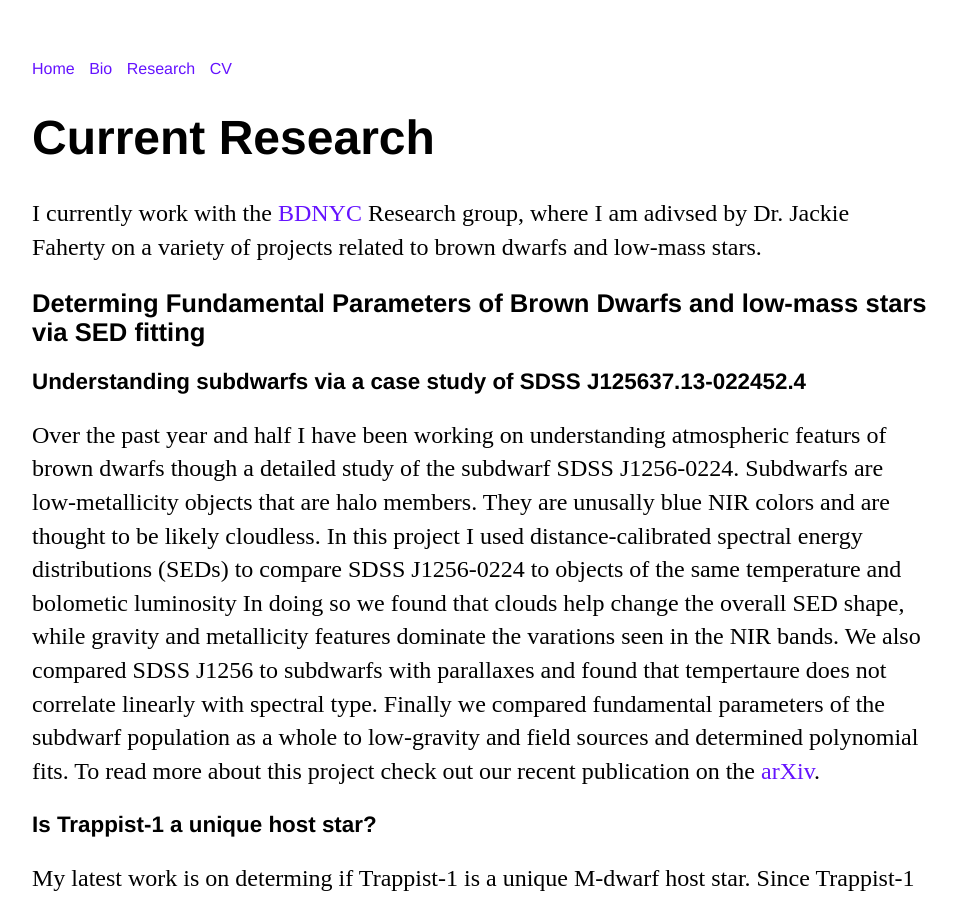
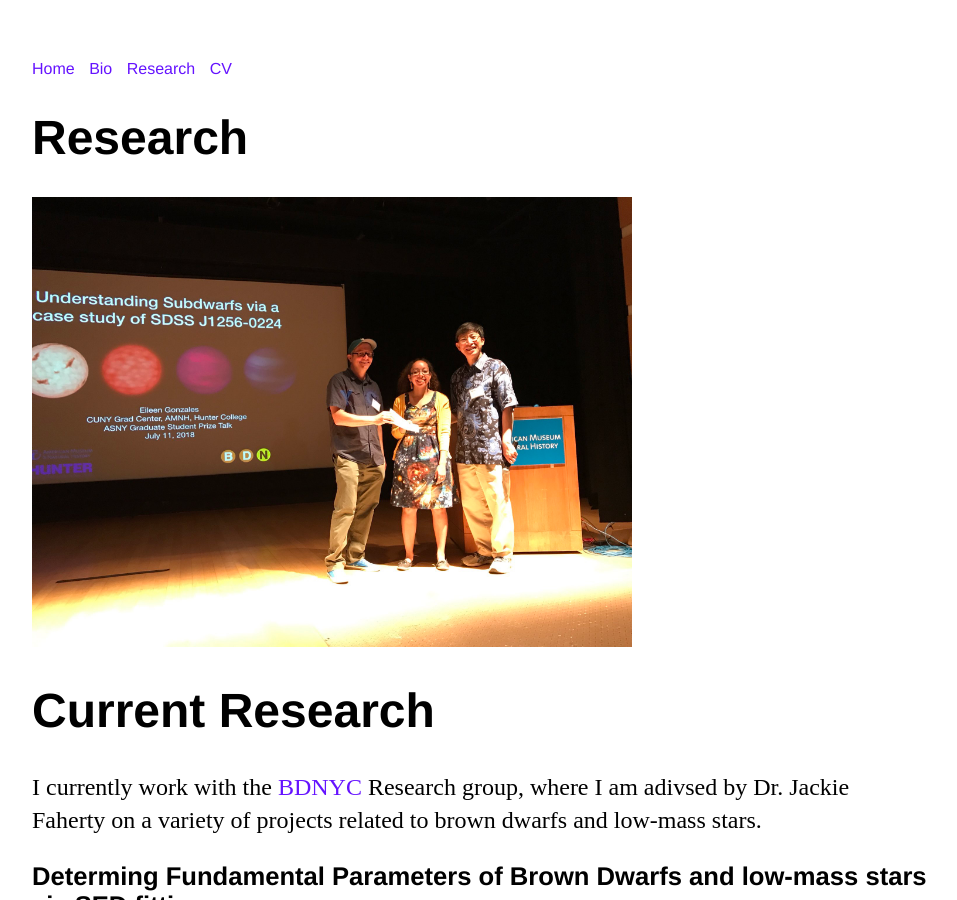
Before and after one commit to ECGonzales/ECGonzales.github.io, a Jekyll site: the page built from Research/index.html, in a window 1280 px wide and 900 px high. Shown: the whole window, without its empty margins (160-1117 px from the left). Built offline with Jekyll 4.4.1, drawn with Linux system fonts in a browser that asks for light colours.

Commit message:
Update index.html
Added ASNY Image

```diff
--- a/Research/index.html
+++ b/Research/index.html
@@ -4,6 +4,8 @@ title: Eileen's Research
 ---
 
 <div class="research">
+    <h1> Research </h1>
+    <img src="/images/2018-07-11 22.56.29.jpg" alt="ASNY" style="width:600px">
     <h1> Current Research </h1>
 
     <p> I currently work with the <a href="http://www.bdnyc.org">BDNYC</a> Research group, where I am adivsed by Dr. Jackie Faherty on a variety of projects related to brown dwarfs and low-mass stars.
```
